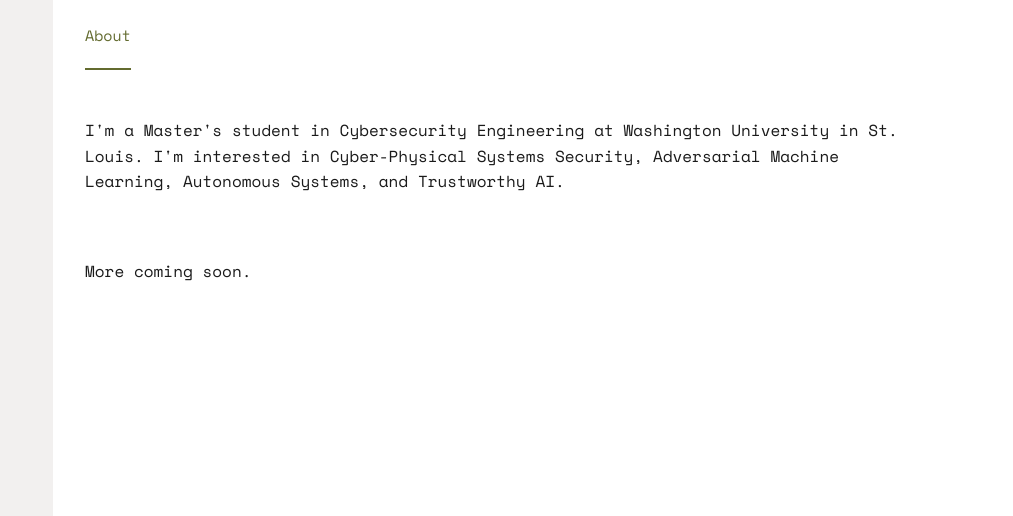
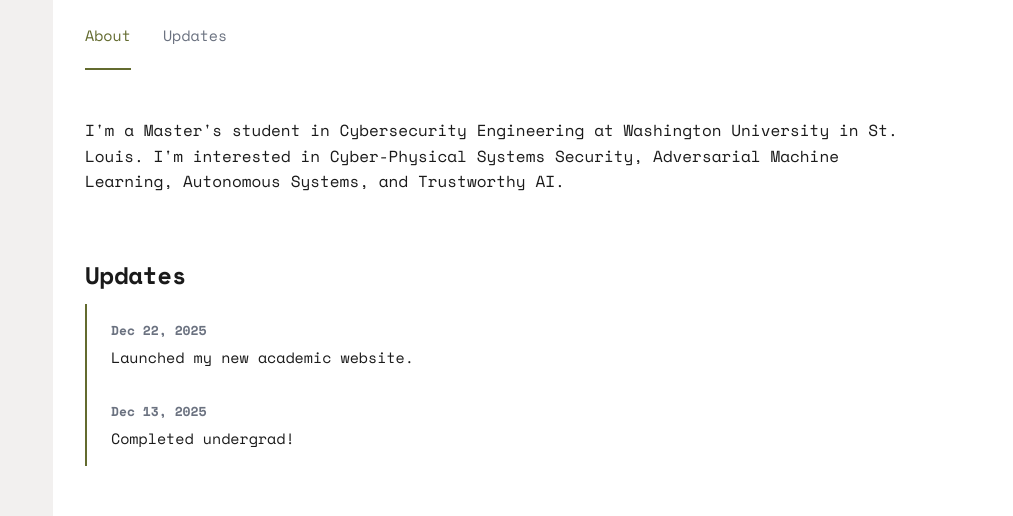
Before and after one commit to amaan-19/me, an Astro site: page / in a window 1280 px wide. Shown: the top 516 px of the page, 267-1280 px from the left. Built offline with nearby package versions, Linux system fonts and the light colour scheme; Astro itself is replaced by a stand-in of ours.

Commit message:
added updates section

```diff
--- a/src/layouts/BaseLayout.astro
+++ b/src/layouts/BaseLayout.astro
@@ -27,6 +27,7 @@
     <div class="nav-container">
       <div class="nav-links">
         <a href="#about" class="nav-link">About</a>
+        <a href="#updates" class="nav-link">Updates</a>
       </div>
     </div>
   </nav>
@@ -431,6 +432,37 @@
     scroll-margin-top: calc(var(--nav-height) + 2rem);
   }
 
+  /* Updates Section */
+  .updates-list {
+    display: grid;
+    gap: 0;
+    border-left: 2px solid var(--color-accent);
+    padding-left: 0;
+  }
+
+  .update-item {
+    padding: 1rem 0 1rem 1.5rem;
+    position: relative;
+  }
+
+  .update-item:last-child {
+    border-bottom: none;
+  }
+
+  .update-date {
+    display: block;
+    font-size: 0.8125rem;
+    color: var(--color-text-muted);
+    font-weight: 600;
+    margin-bottom: 0.25rem;
+  }
+
+  .update-text {
+    margin: 0;
+    color: var(--color-text);
+    font-size: 0.9375rem;
+  }
+
   /* Mobile Responsive */
   @media (max-width: 1024px) {
     :root {
--- a/src/pages/index.astro
+++ b/src/pages/index.astro
@@ -10,6 +10,23 @@
     </p>
   </section>
 
+  <!-- Updates Section -->
+  <section id="updates">
+    <h3>Updates</h3>
+
+    <div class="updates-list">
+      <div class="update-item">
+        <time class="update-date">Dec 22, 2025</time>
+        <p class="update-text">Launched my new academic website.</p>
+      </div>
+
+      <div class="update-item">
+        <time class="update-date">Dec 13, 2025</time>
+        <p class="update-text">Completed undergrad!</p>
+      </div>
+    </div>
+  </section>
+
   <p class="empty-message">
     More coming soon.
   </p>
```
